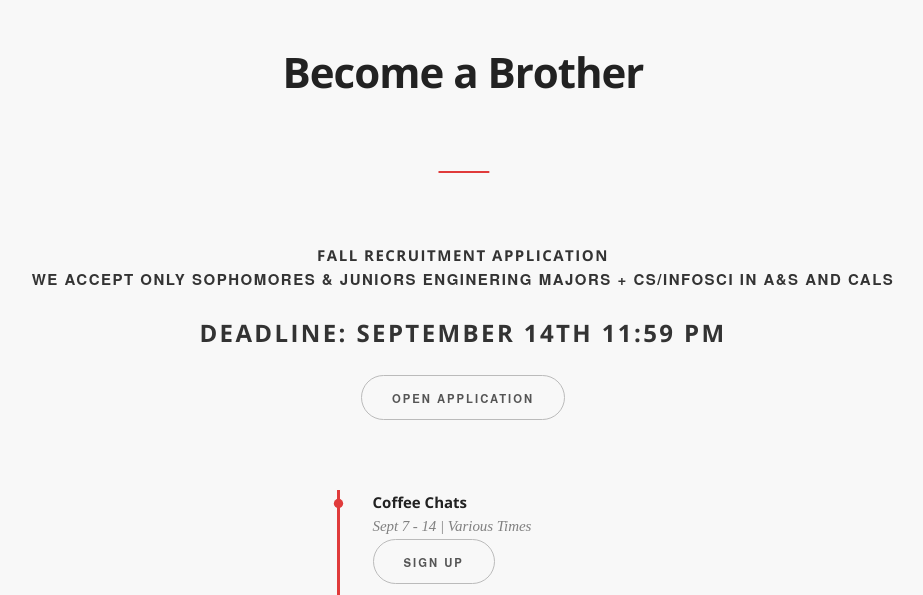
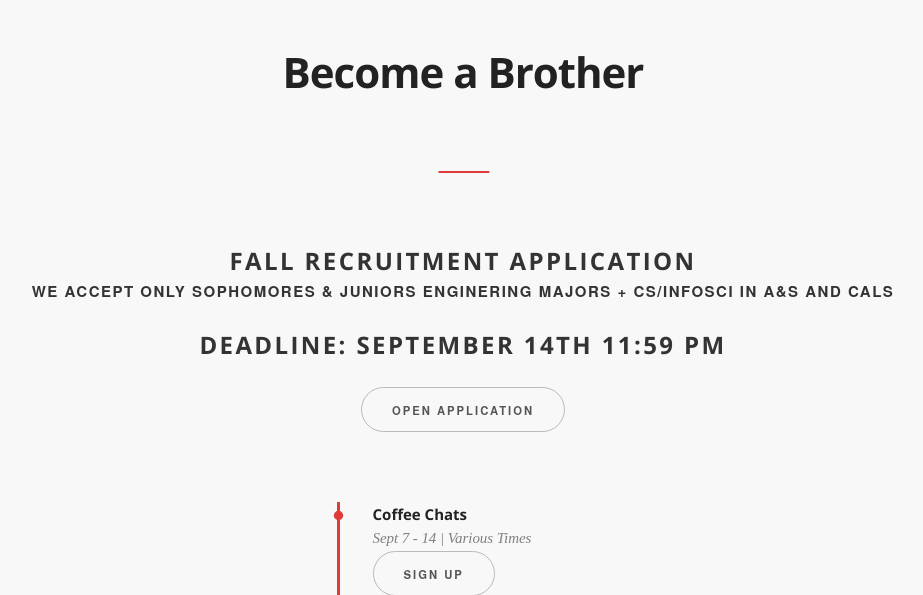
Before and after one commit to cornellWebmaster/ttFlask, a Flask app: template templates/index.html in a window 1280 px wide. Shown: the part 594-1189 px from the top of the page, without its empty margins (177-1100 px from the left). Run offline with Flask 2, Linux system fonts and the light colour scheme; the template is opened without the code that fills it, so the values that code supplies are empty; some libraries are stand-ins or nearby versions; some web fonts are replaced.

Commit message:
Update index.html

```diff
--- a/templates/index.html
+++ b/templates/index.html
@@ -141,10 +141,10 @@
                 </div>
                 <div>
                     <center>
-                        <h6 class="decorated-2 mb3" style="margin:0; padding-top: 40px;">Fall Recruitment Application
-                        </h6>
-                        <h7 class= "decorated-2 mb3" style = "margin:0' padding: 24 px;">We accept only sophomores & juniors enginering majors + CS/InfoSci in A&S and CALS
-                        </h7>
+                        <h5 class="decorated-2 mb3" style="margin:0; padding-top: 40px;">Fall Recruitment Application
+                        </h5>
+                        <h8 class= "decorated-2 mb3" style = "margin:0' padding: 24 px;">We accept only sophomores & juniors enginering majors + CS/InfoSci in A&S and CALS
+                        </h8>
                         <!-- TODO: Replace deadline date. -->
                         <h5 class="decorated-2 mb3" style="margin:0; padding-top: 24px;">DEADLINE: September 14th 11:59 PM
                         </h5>
```
